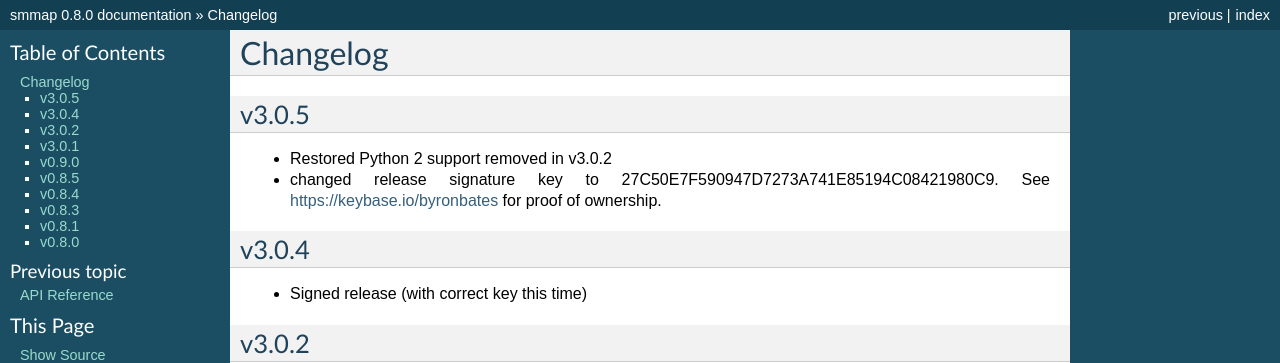
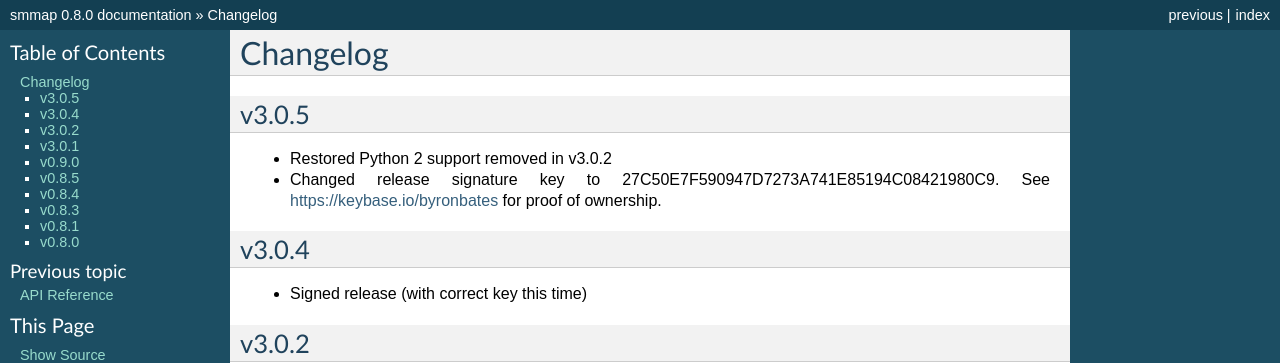
Before and after one commit to gitpython-developers/smmap, a Sphinx documentation site: the page built from doc/source/changes.rst, in a window 1280 px wide. Shown: the top 363 px of the page. Built offline with Sphinx 7.4.7, drawn with Linux system fonts in a browser that asks for light colours.

```diff
--- a/doc/source/changes.rst
+++ b/doc/source/changes.rst
@@ -7,8 +7,8 @@ v3.0.5
 ******
 
 - Restored Python 2 support removed in v3.0.2
-- changed release signature key to 27C50E7F590947D7273A741E85194C08421980C9. See
-  https://keybase.io/byronbates for proof of ownership.
+- Changed release signature key to 27C50E7F590947D7273A741E85194C08421980C9.
+  See https://keybase.io/byronbates for proof of ownership.
 
 ******
 v3.0.4
```
